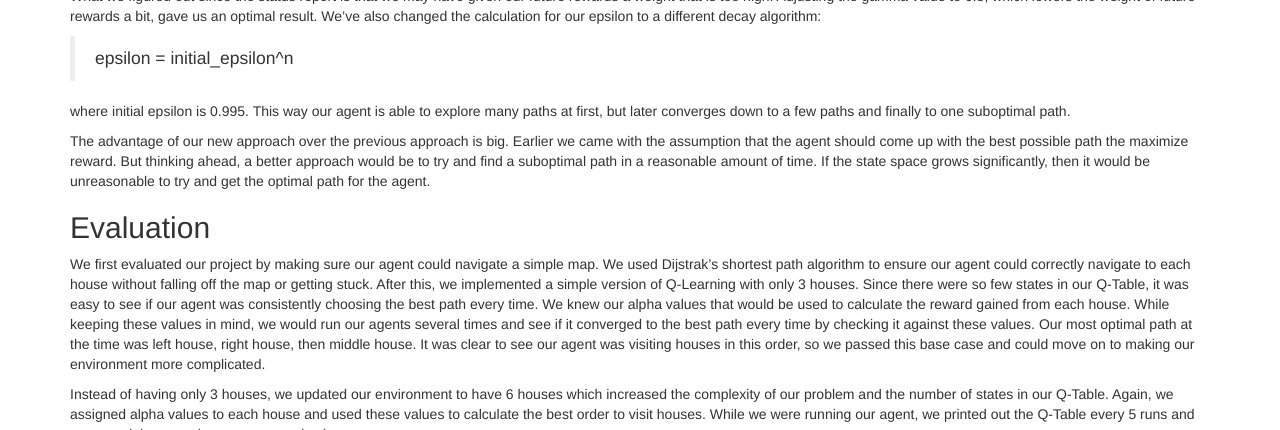
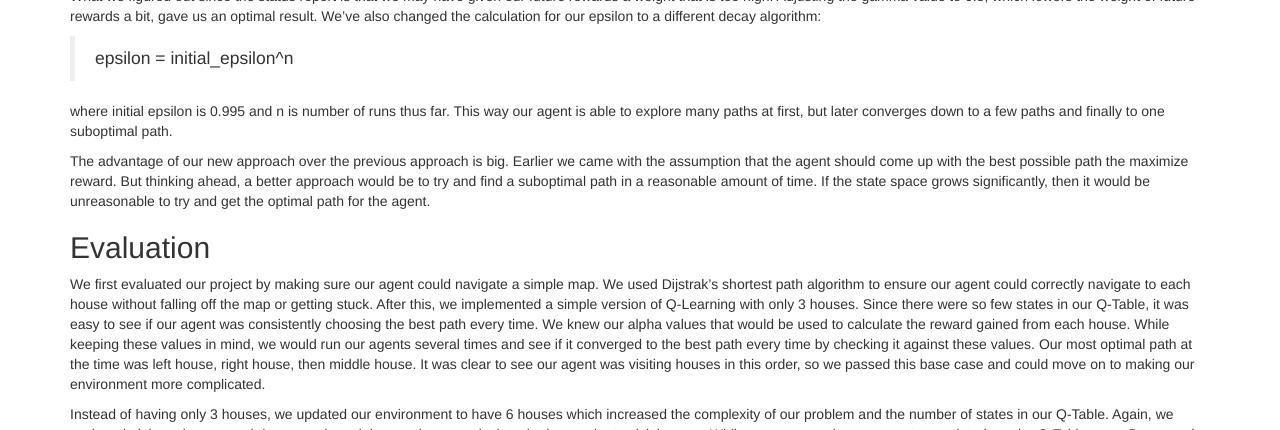
Before and after one commit to alonmaor/DashCraft, a Jekyll site: the page built from docs/final.md, in a window 1280 px wide and 900 px high, scrolled down 1514 px, cut to the strip 157-587 px from the top of the window. Built offline with Jekyll 4.4.1, drawn with Linux system fonts in a browser that asks for light colours.

Commit message:
Update final.md

```diff
--- a/docs/final.md
+++ b/docs/final.md
@@ -32,7 +32,7 @@ where q = the current state, a = the chosen action, R = the immediate reward, x
 What we figured out since the status report is that we may have given our future rewards a weight that is too high. Adjusting the gamma value to 0.8, which lowers the weight of future rewards a bit, gave us an optimal result. We've also changed the calculation for our epsilon to a different decay algorithm:
 >epsilon = initial_epsilon^n
 
-where initial epsilon is 0.995. This way our agent is able to explore many paths at first, but later converges down to a few paths and finally to one suboptimal path.
+where initial epsilon is 0.995 and n is number of runs thus far. This way our agent is able to explore many paths at first, but later converges down to a few paths and finally to one suboptimal path.
 
 The advantage of our new approach over the previous approach is big. Earlier we came with the assumption that the agent should come up with the best possible path the maximize reward. But thinking ahead, a better approach would be to try and find a suboptimal path in a reasonable amount of time. If the state space grows significantly, then it would be unreasonable to try and get the optimal path for the agent.
 
```
